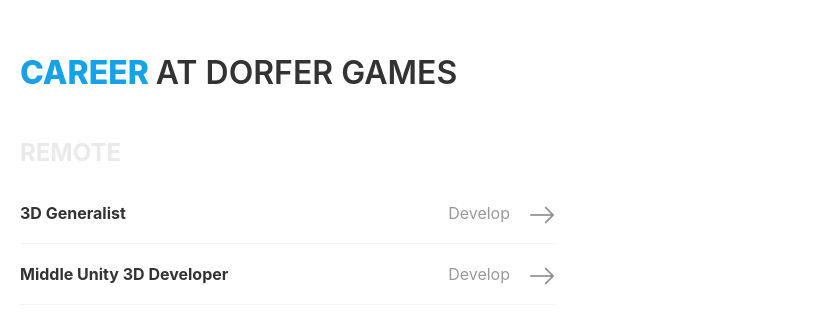
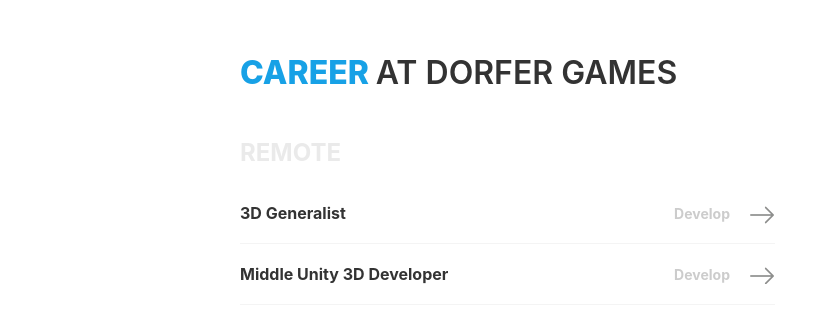
Before and after one commit to DocQuanty/gameSite, a React (Create React App) app: page / in a window 1280 px wide. Shown: the part 127-450 px from the top of the page, without its empty margins (0-817 px from the left). Built offline with nearby package versions, Linux system fonts and the light colour scheme.

Commit message:
SectionCareer [add padding]

```diff
--- a/src/pages/SectionCareer/SectionCareer.scss
+++ b/src/pages/SectionCareer/SectionCareer.scss
@@ -4,7 +4,7 @@
       Ubuntu, Cantarell, "Open Sans", "Helvetica Neue", sans-serif;
   }
   &__container {
-    padding: 0 20px;
+    padding: 0 240px;
   }
   &__maintitle {
     margin-top: 180px;
@@ -35,7 +35,10 @@
       a {
         text-decoration: none;
         position: relative;
-        color: rgba(51, 51, 51, 0.5);
+        color: rgba(51, 51, 51, 0.25);
+        font-weight: 700;
+        font-size: 14px;
+        line-height: normal;
         &:hover {
           color: rgb(51, 51, 51);
           opacity: 1;
@@ -66,7 +69,10 @@
       a {
         position: relative;
         text-decoration: none;
-        color: rgba(51, 51, 51, 0.5);
+        color: rgba(51, 51, 51, 0.25);
+        font-weight: 700;
+        font-size: 14px;
+        line-height: normal;
         &:hover {
           color: rgb(51, 51, 51);
           opacity: 1;
@@ -78,6 +84,8 @@
           padding-left: 20px;
           opacity: 0.5;
           overflow: hidden;
+          width: 25px;
+          height: 20px;
         }
       }
     }
```
